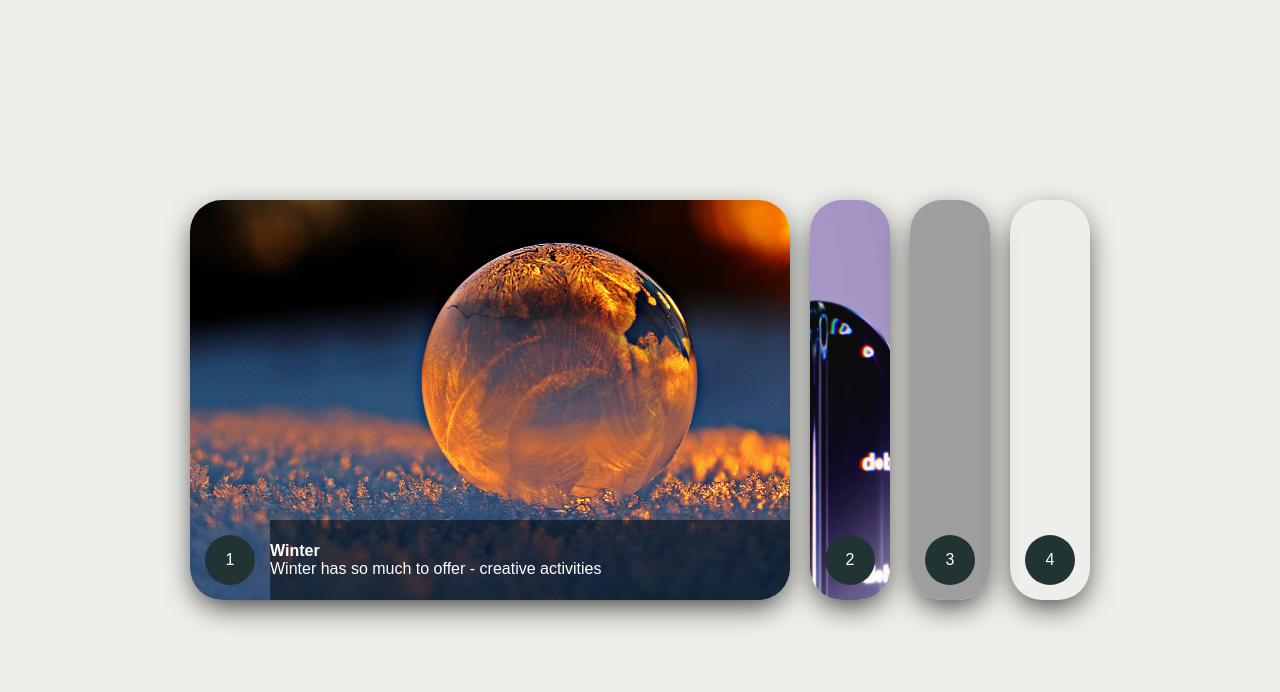
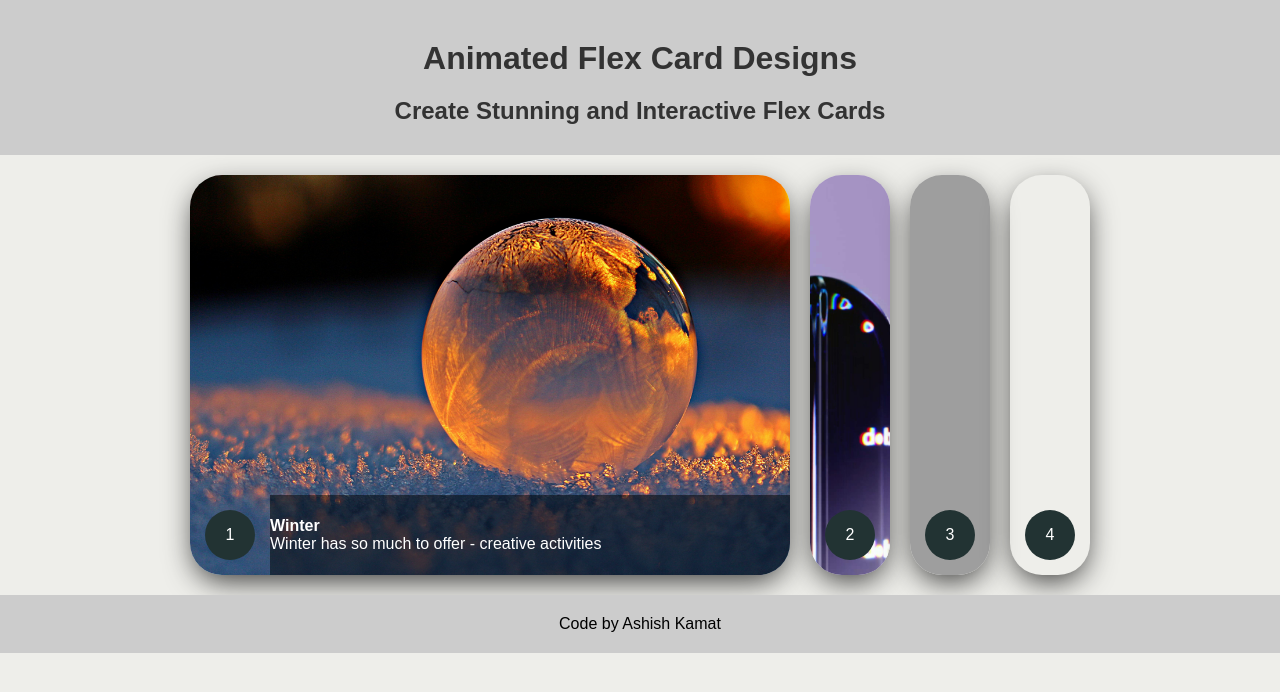
Before and after one commit to Ash-333/animated-flex-card, a plain HTML site: page index.html in a window 1280 px wide. Drawn offline with Linux system fonts and the light colour scheme; grey boxes are pictures that could not be loaded.

Commit message:
Updated index.html for seo

```diff
--- a/index.html
+++ b/index.html
@@ -3,11 +3,26 @@
   <head>
     <meta charset="UTF-8" />
     <meta name="viewport" content="width=device-width, initial-scale=1.0" />
-    <title>Animated Flex Card - Beautiful and Interactive Card Designs</title>
-    <meta
-      name="description"
-      content="Explore stunning animated flex card designs with smooth transitions and hover effects. Perfect for creating interactive and engaging web elements."
-    />
+    <title>Animated Flex Card - Interactive Card Designs with Hover Effects</title>
+
+    <!-- SEO Meta Tags -->
+    <meta name="description" content="Discover beautifully animated flex card designs with hover effects and smooth transitions. Perfect for modern, interactive websites." />
+    <meta name="keywords" content="animated flex card, CSS card animation, flexbox card design, interactive cards, HTML CSS design" />
+    <meta name="author" content="Ashish Kamat" />
+    <link rel="canonical" href="https://animated-flex-card.vercel.app/" />
+
+    <!-- Open Graph / Facebook -->
+    <meta property="og:title" content="Animated Flex Card - Interactive Card Designs" />
+    <meta property="og:description" content="Explore stunning animated flex card designs with hover effects, perfect for engaging modern websites." />
+    <meta property="og:url" content="https://animated-flex-card.vercel.app/" />
+    <meta property="og:type" content="website" />
+    <meta property="og:image" content="https://animated-flex-card.vercel.app/assets/1.jpg" />
+
+    <!-- Twitter Meta -->
+    <meta name="twitter:card" content="summary_large_image" />
+    <meta name="twitter:title" content="Animated Flex Card - Interactive Card Designs" />
+    <meta name="twitter:description" content="Discover stunning animated flex cards with smooth hover effects." />
+    <meta name="twitter:image" content="https://animated-flex-card.vercel.app/assets/1.jpg" />
 
     <style>
       * {
@@ -16,13 +31,16 @@
         padding: 0;
         font-family: Arial, Helvetica, sans-serif;
       }
+
       body {
         background-color: #eeeeea;
+        display: flex;
+        flex-direction: column;
+        min-height: 100vh;
       }
 
       .wrapper {
-        width: 100%;
-        height: 100vh;
+        flex: 1;
         display: flex;
         align-items: center;
         justify-content: center;
@@ -34,13 +52,13 @@
         flex-wrap: nowrap;
         justify-content: start;
       }
+
       .card {
         width: 80px;
-        border-radius: 0.75rem;
+        border-radius: 2rem;
         background-size: cover;
         cursor: pointer;
         overflow: hidden;
-        border-radius: 2rem;
         margin: 0 10px;
         display: flex;
         align-items: flex-end;
@@ -86,7 +104,7 @@
         left: 0;
         width: 100%;
         height: 100%;
-        background-color: rgba(0, 0, 0, 0.5); /* Black with lower opacity */
+        background-color: rgba(0, 0, 0, 0.5);
         z-index: -1;
         border-radius: inherit;
       }
@@ -125,59 +143,93 @@
       .card[for="c4"] {
         background-image: url("./assets/4.jpg");
       }
+
+      header,
+      footer {
+        text-align: center;
+        padding: 20px;
+        background-color: #ccc;
+      }
+
+      footer a {
+        color: #000;
+        text-decoration: none;
+      }
+
+      h1,
+      h2 {
+        color: #333;
+        text-align: center;
+        margin: 20px 0 10px;
+      }
+
+      main {
+        padding: 20px;
+      }
     </style>
   </head>
   <body>
+    <header>
+      <h1>Animated Flex Card Designs</h1>
+      <h2>Create Stunning and Interactive Flex Cards</h2>
+    </header>
+
+    <main>
       <div class="wrapper">
         <div class="container">
           <input type="radio" name="slide" id="c1" checked />
           <label for="c1" class="card">
             <div class="overlay"></div>
             <div class="row">
-            <div class="icon">1</div>
+              <div class="icon" aria-label="Card 1">1</div>
               <div class="description">
                 <h4>Winter</h4>
                 <p>Winter has so much to offer - creative activities</p>
               </div>
             </div>
           </label>
+
           <input type="radio" name="slide" id="c2" />
           <label for="c2" class="card">
             <div class="overlay"></div>
             <div class="row">
-            <div class="icon">2</div>
+              <div class="icon" aria-label="Card 2">2</div>
               <div class="description">
                 <h4>Digital Technology</h4>
                 <p>Gets better every day</p>
               </div>
             </div>
           </label>
+
           <input type="radio" name="slide" id="c3" />
           <label for="c3" class="card">
             <div class="overlay"></div>
             <div class="row">
-            <div class="icon">3</div>
+              <div class="icon" aria-label="Card 3">3</div>
               <div class="description">
                 <h4>New Technology</h4>
                 <p>Space Engineering becomes more and more advanced</p>
               </div>
             </div>
           </label>
+
           <input type="radio" name="slide" id="c4" />
           <label for="c4" class="card">
             <div class="overlay"></div>
             <div class="row">
-            <div class="icon">4</div>
+              <div class="icon" aria-label="Card 4">4</div>
               <div class="description">
                 <h4>Mountain</h4>
-              <p>Space Engineering becomes more and more advanced</p>
+                <p>Nature’s beauty in every peak</p>
               </div>
             </div>
           </label>
         </div>
       </div>
+    </main>
 
-    <h1 style="color: #eeeeea;">Animated Flex Card Designs</h1>
-    <h2 style="color: #eeeeea">Create Stunning and Interactive Flex Cards</h2>
+    <footer>
+      <p>Code by <a href="https://ashishkamat.com.np/" target="_blank" rel="noopener noreferrer">Ashish Kamat</a></p>
+    </footer>
   </body>
 </html>
```
Lines whose indentation alone changed are shown as unchanged.
